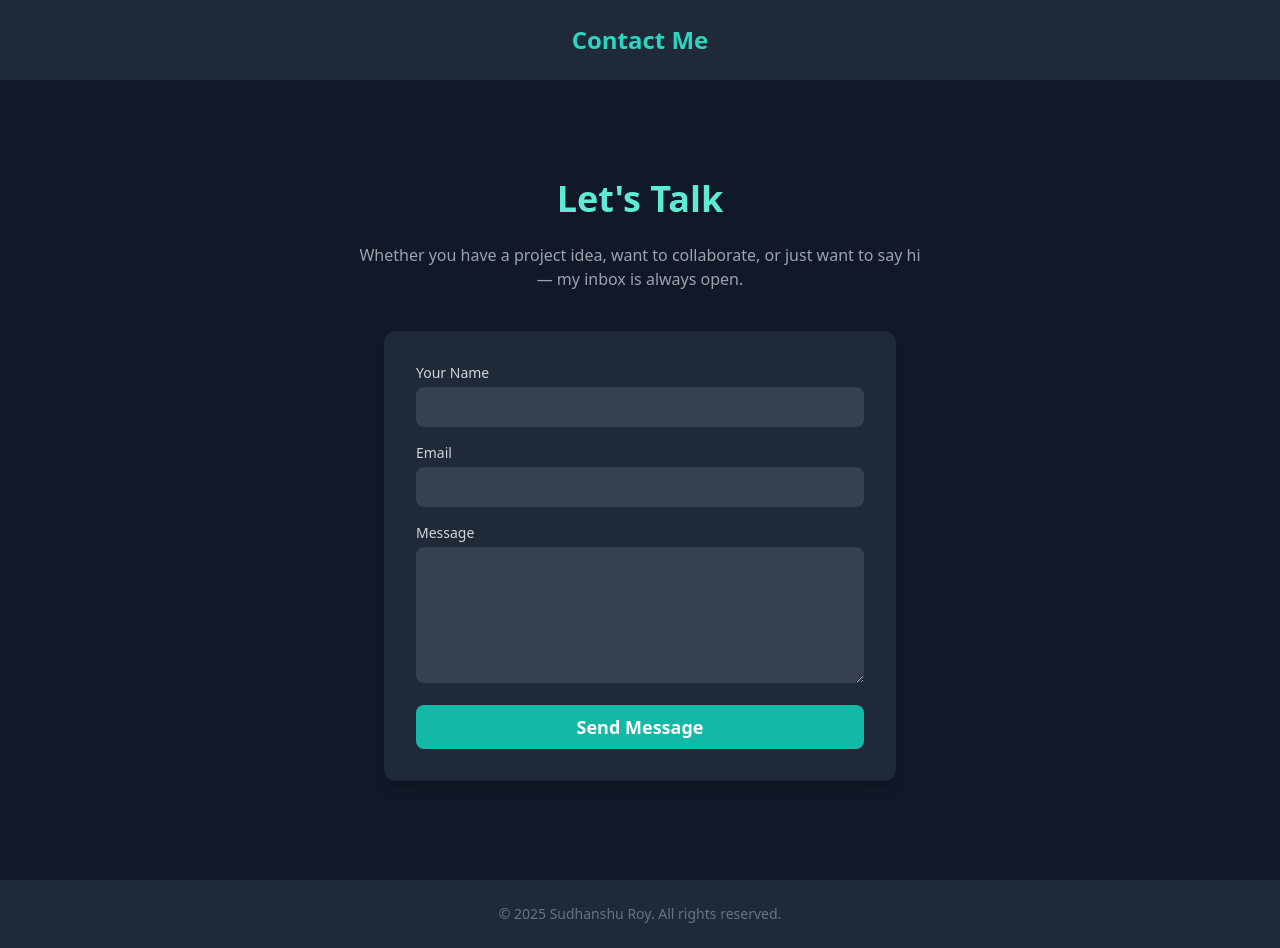
After one commit to Unixxxxxx/falsk_db, a Flask app: page /contact in a window 1280 px wide. The commit adds this page. Run offline with Flask 3, Linux system fonts and the light colour scheme; some libraries are stand-ins or nearby versions.

Commit message:
add contact

```diff
--- a/app.py
+++ b/app.py
@@ -5,6 +5,9 @@ app = Flask(__name__)
 @app.route('/')
 def Home():
     return render_template('index.html', name='Home')
+@app.route('/contact')
+def contact():
+    return render_template('contact.html', name='contact')
 
 if __name__=="__main__":
     app.run(debug=True)
--- /dev/null
+++ b/templates/contact.html
@@ -0,0 +1,48 @@
+<!DOCTYPE html>
+<html lang="en">
+<head>
+  <meta charset="UTF-8" />
+  <meta name="viewport" content="width=device-width, initial-scale=1.0" />
+  <title>Contact - Sudhanshu Roy</title>
+  <script src="https://cdn.tailwindcss.com"></script>
+</head>
+<body class="bg-gray-900 text-white font-sans">
+
+  <!-- Header -->
+  <header class="p-6 bg-gray-800 text-center text-teal-400 text-2xl font-semibold">
+    Contact Me
+  </header>
+
+  <!-- Contact Section -->
+  <section class="flex flex-col items-center justify-center min-h-screen px-4">
+    <h1 class="text-4xl font-bold mb-6 text-teal-300">Let's Talk</h1>
+    <p class="text-gray-400 max-w-xl text-center mb-10">
+      Whether you have a project idea, want to collaborate, or just want to say hi — my inbox is always open.
+    </p>
+
+    <form action="#" method="POST" class="bg-gray-800 p-8 rounded-xl w-full max-w-lg shadow-lg">
+      <div class="mb-4">
+        <label class="block text-sm mb-1 text-gray-300">Your Name</label>
+        <input type="text" name="name" required class="w-full px-4 py-2 rounded-lg bg-gray-700 text-white focus:outline-none focus:ring-2 focus:ring-teal-500" />
+      </div>
+      <div class="mb-4">
+        <label class="block text-sm mb-1 text-gray-300">Email</label>
+        <input type="email" name="email" required class="w-full px-4 py-2 rounded-lg bg-gray-700 text-white focus:outline-none focus:ring-2 focus:ring-teal-500" />
+      </div>
+      <div class="mb-4">
+        <label class="block text-sm mb-1 text-gray-300">Message</label>
+        <textarea name="message" rows="5" required class="w-full px-4 py-2 rounded-lg bg-gray-700 text-white focus:outline-none focus:ring-2 focus:ring-teal-500"></textarea>
+      </div>
+      <button type="submit" class="w-full bg-teal-500 hover:bg-teal-400 text-white py-2 rounded-lg text-lg font-semibold transition duration-200">
+        Send Message
+      </button>
+    </form>
+  </section>
+
+  <!-- Footer -->
+  <footer class="py-6 bg-gray-800 text-center text-gray-500 text-sm">
+    &copy; 2025 Sudhanshu Roy. All rights reserved.
+  </footer>
+
+</body>
+</html>
--- a/templates/index.html
+++ b/templates/index.html
@@ -14,7 +14,7 @@
     <p class="text-xl md:text-2xl max-w-2xl mb-6 text-gray-300">
       A passionate Full Stack Developer building modern web applications with Python, Django, Flask, and JavaScript.
     </p>
-    <a href="#contact" class="px-6 py-3 bg-teal-500 hover:bg-teal-400 text-white rounded-xl text-lg shadow-lg">
+    <a href="contact" class="px-6 py-3 bg-teal-500 hover:bg-teal-400 text-white rounded-xl text-lg shadow-lg">
       Contact Me
     </a>
   </section>
```
